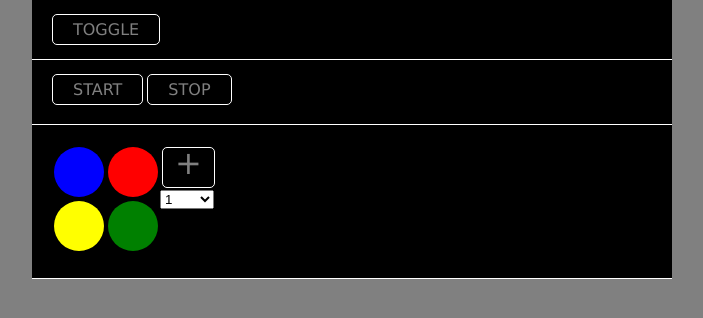
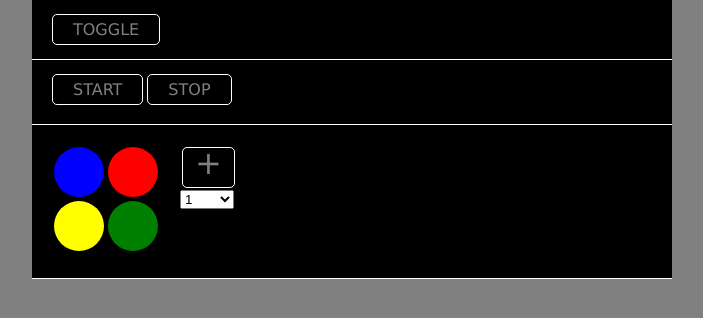
Before and after one commit to rdegraafwhizzkit/duplo-pi, a Flask app: page / in a window 1280 px wide. Shown: the top 318 px of the page, without its empty margins (288-991 px from the left). Run offline with Flask 2, Linux system fonts and the light colour scheme.

Commit message:
One more styling thingie

```diff
--- a/static/index.html
+++ b/static/index.html
@@ -31,7 +31,7 @@
                         <div data-color="yellow" class="yellow check"></div>
                         <div data-color="green" class="green check"></div>
                     </div>
-                    <div class="left">
+                    <div class="left padded-left">
                         <div class="button_small add">+</div>
                         <div class="button_small remove">-</div>
                         <select>
--- a/static/style.css
+++ b/static/style.css
@@ -161,3 +161,7 @@
 #choice div {
 	padding: 20px
 }
+
+.padded-left {
+    padding-left: 20px;
+}
```
